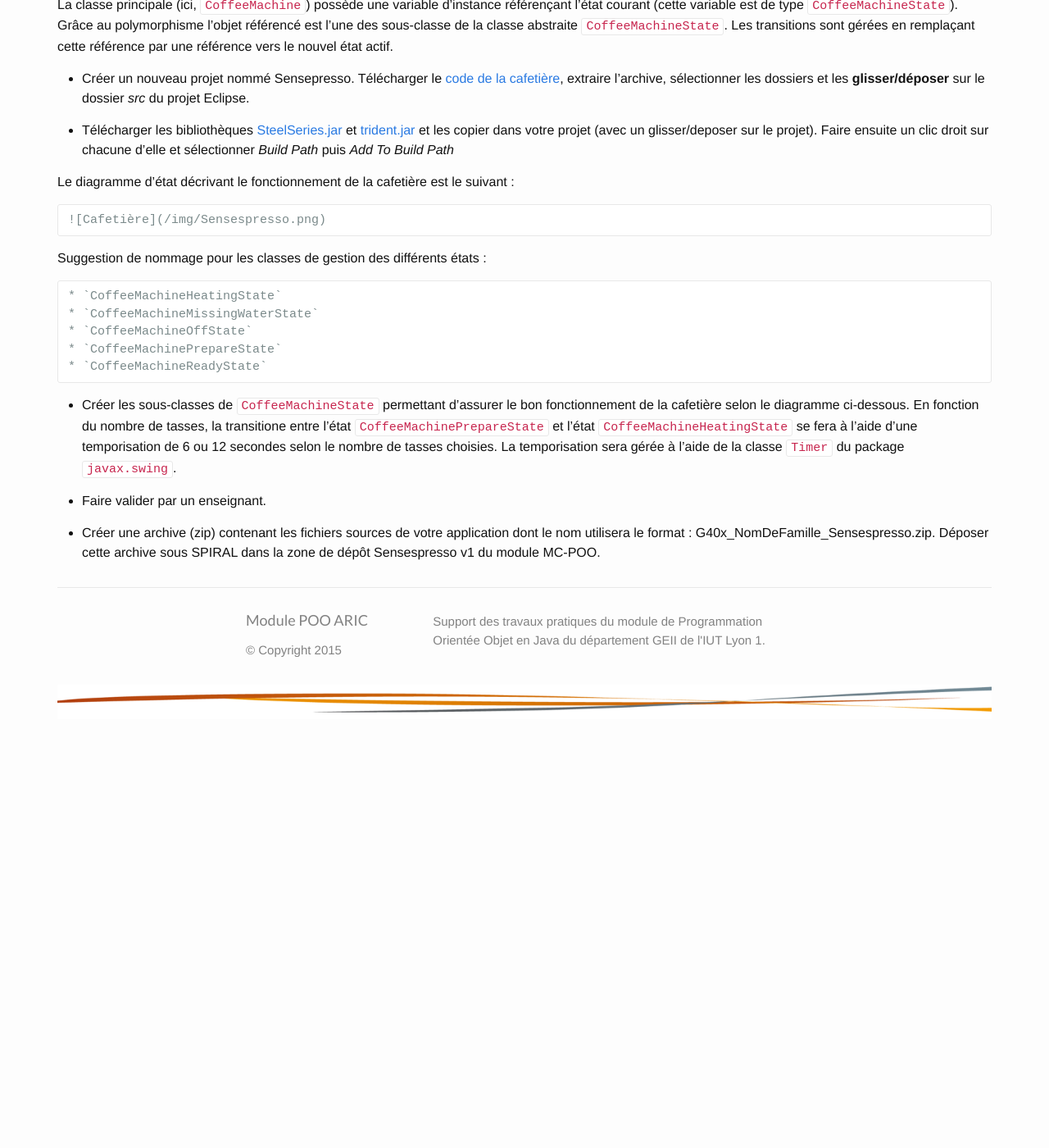
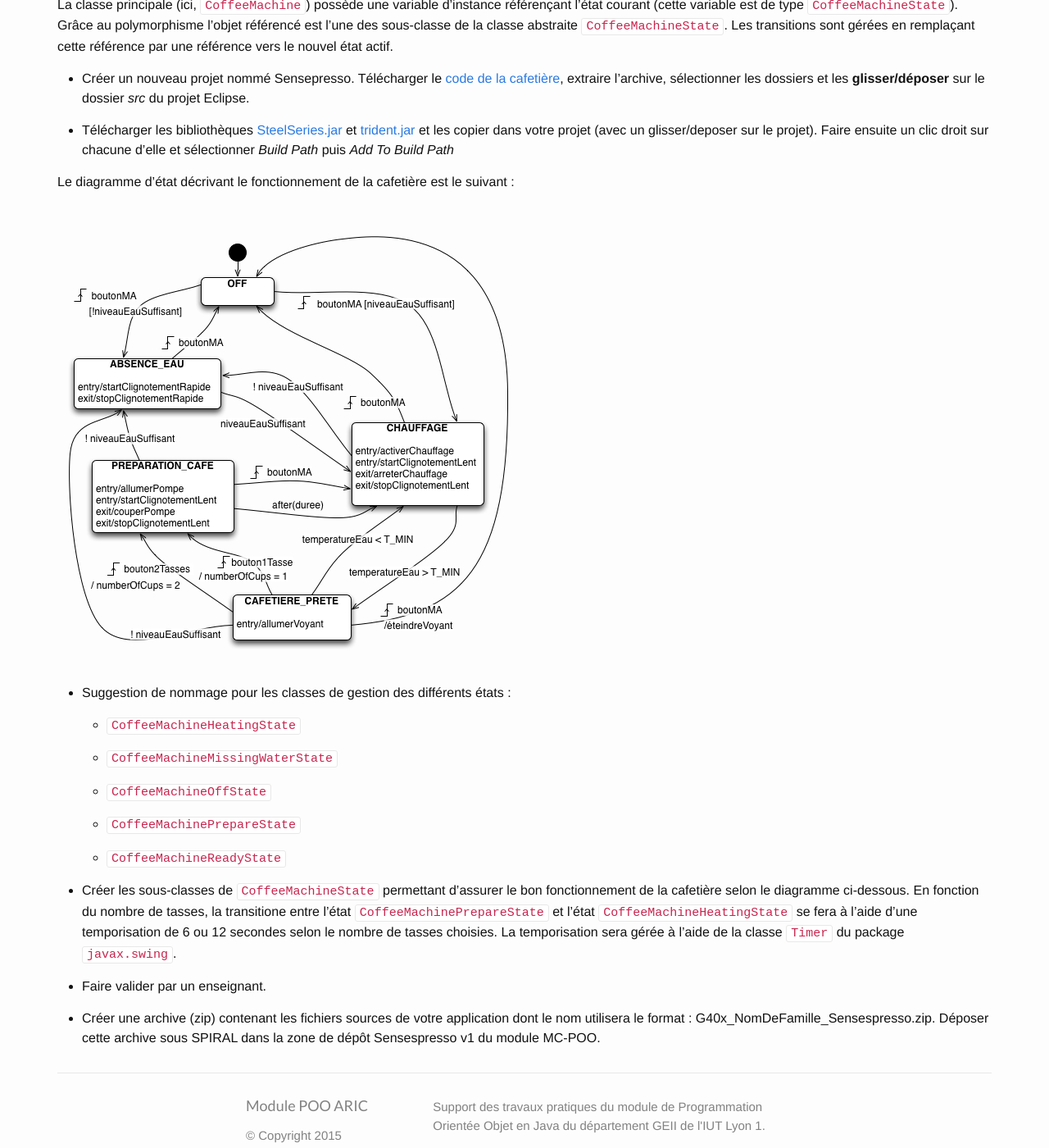
Before and after one commit to geiilyon/geiilyon.github.io, a Jekyll site: the page built from _collection_enonces/tp3.md, in a window 1280 px wide and 1400 px high, scrolled down 6911 px. Shown: the whole window at 82% size. Built offline with Jekyll 4.4.1, drawn with Linux system fonts in a browser that asks for light colours; nearby versions of some CDN libraries; Markdown is read by kramdown in place of the engine named in the settings; before the commit the page ends 7818 px from its top, so only the background shows below that.

Commit message:
Bug Fix in display

```diff
--- a/_collection_enonces/tp3.md
+++ b/_collection_enonces/tp3.md
@@ -268,16 +268,21 @@ La classe principale (ici, `CoffeeMachine`) possède une variable d'instance ré
 
 Le diagramme d'état décrivant le fonctionnement de la cafetière est le suivant :
 
-    ![Cafetière](/img/Sensespresso.png)
+![Cafetiere](/img/Sensespresso.png)
 
 
-Suggestion de nommage pour les classes de gestion des différents états :
+* Suggestion de nommage pour les classes de gestion des différents états :
 
     * `CoffeeMachineHeatingState`
+
     * `CoffeeMachineMissingWaterState`
+
     * `CoffeeMachineOffState`
+
     * `CoffeeMachinePrepareState`
+
     * `CoffeeMachineReadyState`
+
 
 * Créer les sous-classes de `CoffeeMachineState` permettant d'assurer le bon fonctionnement de la cafetière selon le diagramme ci-dessous. En fonction du nombre de tasses, la transitione entre l'état `CoffeeMachinePrepareState` et l'état `CoffeeMachineHeatingState` se fera à l'aide d'une temporisation de 6 ou 12 secondes selon le nombre de tasses choisies. La temporisation sera gérée à l'aide de la classe `Timer` du package `javax.swing`.
 
```
